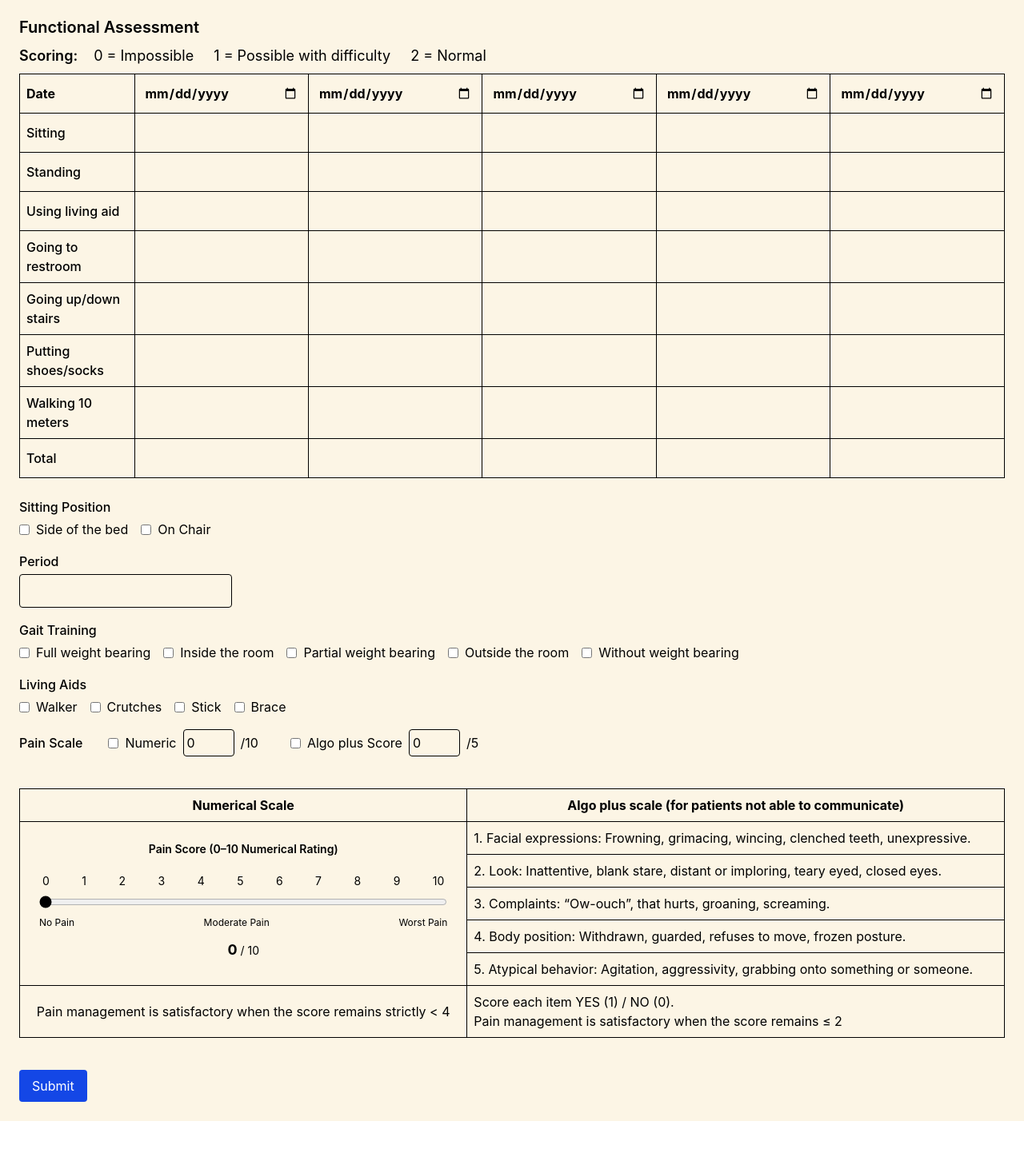
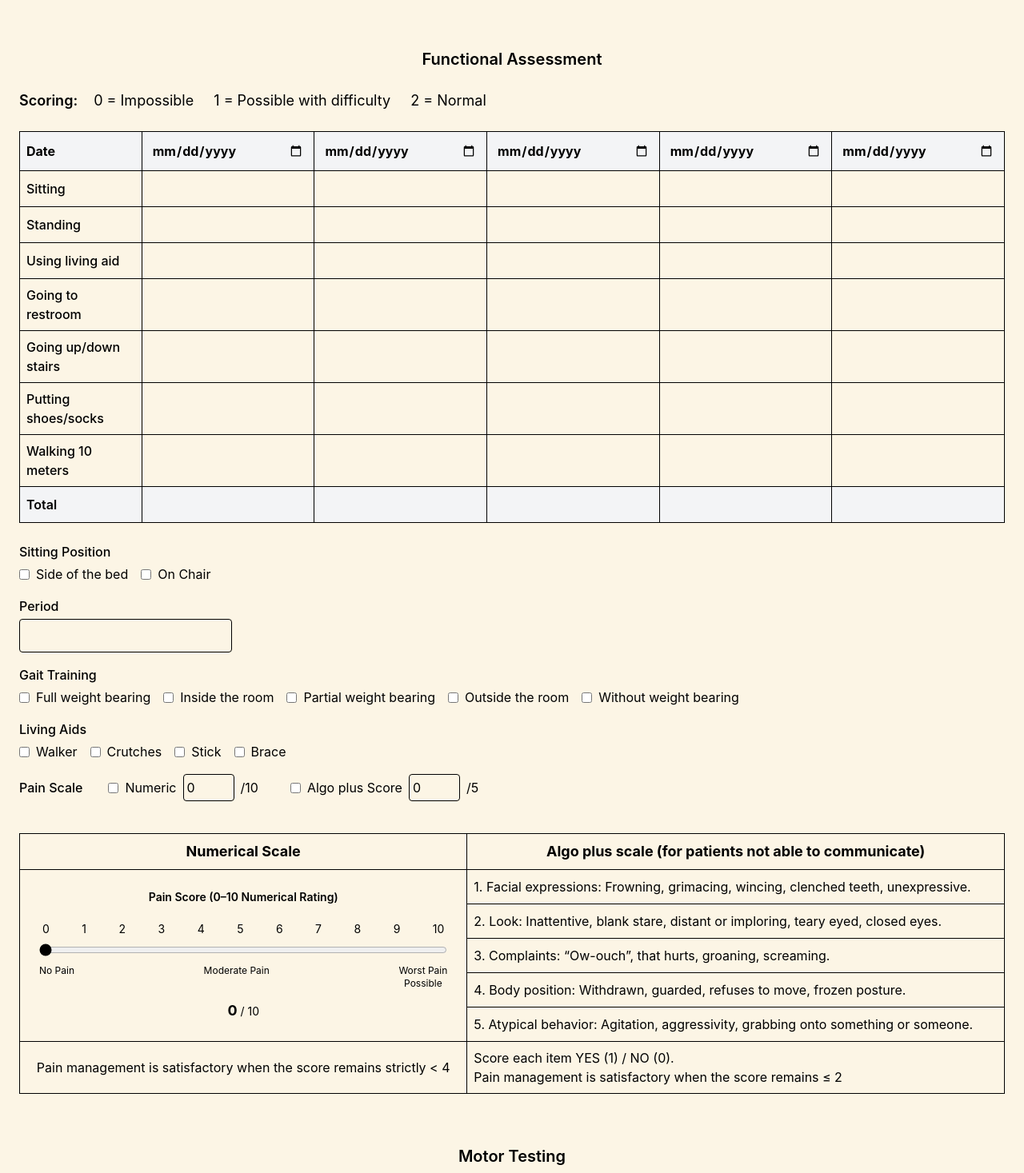
Before and after one commit to lauras14159/reapers-log, a React (Vite) app in the folder frontend/: page / in a window 1280 px wide. Shown: the part 1330-2797 px from the top of the page at 80% size. Before the commit the page ends 2732 px from the top, so only its background shows below. Built offline with nearby package versions, Linux system fonts and the light colour scheme.

Commit message:
Motor Testing

```diff
--- a/frontend/src/components/Scale/PainScale.tsx
+++ b/frontend/src/components/Scale/PainScale.tsx
@@ -46,7 +46,7 @@ export default function PainScaleRating({ value = 0, onChange }: PainScaleProps)
             <div className="flex justify-between text-xs mt-1 ">
                 <span>No Pain</span>
                 <span>Moderate Pain</span>
-                <span>Worst Pain</span>
+                <span className="text-center">Worst Pain <br />Possible</span>
             </div>
 
             {/* Selected value */}
--- a/frontend/src/components/patient/PatientForm.tsx
+++ b/frontend/src/components/patient/PatientForm.tsx
@@ -1,6 +1,6 @@
 
 import { useState } from "react";
-import type { Patient, MusculoskeletalEvaluation, FunctionalAssessment, AlgoPlusScore, Brace, GaitTraining, LivingAids, SittingPosition, PainScale } from "../types/patient";
+import type { Patient, MusculoskeletalEvaluation, AlgoPlusScore, Brace, GaitTraining, LivingAids, SittingPosition, PainScale, MotorRow, MotorTesting } from "../types/patient";
 import PainScaleRating from "../Scale/PainScale";
 
 const admissionOptions: Patient["admissionType"] = ["Orthopedic", "Pulmonary", "Neurologic", "Other"];
@@ -57,6 +57,29 @@ export default function PatientForm() {
         "Without weight bearing",
     ];
 
+    const createEmptySide = () => ["", "", "", "", ""];
+
+    const motorRowsTemplate: MotorRow[] = [
+        { name: "Deltoids (C5)", right: createEmptySide(), left: createEmptySide() },
+        { name: "Biceps (C5-C6)", right: createEmptySide(), left: createEmptySide() },
+        { name: "Wrist Extensors (C6)", right: createEmptySide(), left: createEmptySide() },
+        { name: "Triceps (C7)", right: createEmptySide(), left: createEmptySide() },
+        { name: "Wrist Flexors (C7)", right: createEmptySide(), left: createEmptySide() },
+        { name: "Finger Extensors (C8)", right: createEmptySide(), left: createEmptySide() },
+        { name: "Psoas - Hip Flex (L2)", right: createEmptySide(), left: createEmptySide() },
+        { name: "Quads - Knee Ext (L3)", right: createEmptySide(), left: createEmptySide() },
+        { name: "Tibialis Anterior (L4)", right: createEmptySide(), left: createEmptySide() },
+        { name: "Adductors (L2-L3)", right: createEmptySide(), left: createEmptySide() },
+        { name: "Gluteus (L5)", right: createEmptySide(), left: createEmptySide() },
+        { name: "Peroneus - Ankle Ev (S1)", right: createEmptySide(), left: createEmptySide() },
+        { name: "Triceps Surae (S2)", right: createEmptySide(), left: createEmptySide() },
+        { name: "Abdominal", right: createEmptySide(), left: createEmptySide() },
+    ];
+    const [motorTesting, setMotorTesting] = useState<MotorTesting>({
+        motorDates: ["", "", "", "", ""],
+        rows: motorRowsTemplate,
+    });
+
     const livingAidOptions: LivingAids = ["Walker", "Crutches", "Stick", "Brace"];
 
     const sittingOptions: SittingPosition = ["Side of the bed", "On Chair"];
@@ -69,13 +92,14 @@ export default function PatientForm() {
     const handleSubmit = (e: React.FormEvent<HTMLFormElement>) => {
         e.preventDefault();
 
-        const functionalAssessment: FunctionalAssessment = {
+        const functionalAssessment = {
             patient: {
                 ...patient,
                 admissionTypeOther: patient.admissionType.includes("Other") ? admissionOther : undefined,
                 riskFactorsOther: patient.riskFactors.includes("Other") ? riskOther : undefined,
             },
             musculoskeletalEvaluation: musculoskeletal,
+            motorTesting,
         };
 
         console.log("Functional Assessment Submitted:", functionalAssessment);
@@ -247,7 +271,7 @@ export default function PatientForm() {
 
             {/* Musculoskeletal Evaluation */}
             <div className="space-y-6">
-                <h2 className="text-xl font-semibold">Musculoskeletal Evaluation</h2>
+                <h2 className="text-xl font-semibold text-center">Musculoskeletal Evaluation</h2>
 
                 {/* Range of Motion */}
                 <div className="flex items-center gap-6">
@@ -379,31 +403,34 @@ export default function PatientForm() {
             </div>
 
             {/* Functional Assessment */}
-            <h2 className="text-xl font-semibold mt-6 mb-2">
+            <h2 className="text-xl font-semibold pt-10 text-center">
                 Functional Assessment
             </h2>
-            <h3 className="text-lg mb-2 space-x-5">
+            <h3 className="md:text-lg mb-2 space-x-5">
                 <span className="font-semibold">Scoring:</span>
                 <span>0 = Impossible </span>
                 <span>1 = Possible with difficulty </span>
                 <span>2 = Normal</span>
             </h3>
             {/* Functional Assessment Table */}
+            <div className="w-full pt-4">
                 <div className="w-full overflow-x-auto">
-                <table className="min-w-full sm:min-w-175 w-full border-collapse border border-gray-300 text-center">
-                    <thead>
+                    <table className="w-full border border-gray-300 text-xs sm:text-sm md:text-base table-auto">
+                        <thead className="bg-gray-100">
                             <tr>
-                            <th className="border p-2 text-left">Date</th>
+                                <th className="border p-2 text-left whitespace-nowrap">
+                                    Date
+                                </th>
                                 {[...Array(5)].map((_, idx) => (
                                     <th key={idx} className="border p-2">
                                         <input
                                             type="date"
-                                        className="w-full text-center p-1 text-sm sm:text-base"
-                                    />
+                                            className="w-full p-1 text-center bg-transparent outline-none text-xs sm:text-base" />
                                     </th>
                                 ))}
                             </tr>
                         </thead>
+
                         <tbody>
                             {[
                                 "Sitting",
@@ -414,34 +441,39 @@ export default function PatientForm() {
                                 "Putting shoes/socks",
                                 "Walking 10 meters"
                             ].map(field => (
-                            <tr key={field}>
-                                <td className="border p-2 text-left font-medium text-sm sm:text-base">{field}</td>
+                                <tr key={field} className="hover:bg-gray-50">
+                                    <td className="border p-2 text-left font-medium whitespace-normal">
+                                        {field}
+                                    </td>
                                     {[...Array(5)].map((_, idx) => (
                                         <td key={idx} className="border p-2">
                                             <input
                                                 type="number"
                                                 min={0}
                                                 max={2}
-                                            className="w-full p-1 text-center text-sm sm:text-base"
+                                                className="w-full p-1 text-center bg-transparent outline-none text-xs sm:text-sm"
                                             />
                                         </td>
                                     ))}
                                 </tr>
                             ))}
 
-                        <tr>
-                            <td className="border p-2 text-left font-medium text-sm sm:text-base">Total</td>
+                            <tr className="bg-gray-100 font-semibold">
+                                <td className="border p-2 text-left whitespace-nowrap">
+                                    Total
+                                </td>
                                 {[...Array(5)].map((_, idx) => (
                                     <td key={idx} className="border p-2">
                                         <input
                                             type="text"
-                                        className="p-1 w-full text-center text-sm sm:text-base"
+                                            className="w-full p-1 text-center bg-transparent outline-none text-xs sm:text-sm"
                                         />
                                     </td>
                                 ))}
                             </tr>
                         </tbody>
                     </table>
+                </div>
             </div>
             {/* Additional Assessments */}
             <>
@@ -461,7 +493,6 @@ export default function PatientForm() {
                         ))}
                     </div>
                 </div>
-
                 {/* Period Field */}
                 <div className="mb-4 ">
                     <label className="block font-medium mb-1">Period</label>
@@ -472,8 +503,6 @@ export default function PatientForm() {
                         onChange={e => setPeriod(e.target.value)}
                     />
                 </div>
-
-
                 {/* Gait Training */}
                 <div className="mb-4">
                     <label className="block font-medium mb-1">Gait Training</label>
@@ -587,13 +616,12 @@ export default function PatientForm() {
                     </div>
 
                 </div>
-
             </>
 
             {/* Pain Scale Table */}
             <div className="overflow-x-auto">
-                <table className="min-w-40 w-full border-collapse border border-gray-300 text-left md:text-center">
-                    <thead className="hidden md:table-header-group">
+                <table className="min-w-40 w-full border-collapse text-left md:text-center md:text-base text-sm">
+                    <thead className="hidden md:table-header-group text-lg">
                         <tr>
                             <th className="border p-2">Numerical Scale</th>
                             <th className="border p-2">
@@ -605,7 +633,7 @@ export default function PatientForm() {
                     <tbody className="md:table-row-group">
                         {/* Row 1 */}
                         <tr className="border block md:table-row">
-                            <td className="text-center items-center font-semibold p-2 block md:hidden border-b">Numerical Scale
+                            <td className="text-center items-center font-semibold p-2 block md:hidden border-b text-base">Numerical Scale
 
                             </td>
                             <td className="border-b md:border p-2 align-top block md:table-cell" rowSpan={5}>
@@ -613,13 +641,12 @@ export default function PatientForm() {
                                     value={painScale.painScaleRate}
                                     onChange={val =>
                                         setPainScale({ ...painScale, painScaleRate: val })
-                                    }
-                                />
+                                    } />
                             </td>
                             <td className="border-b p-2 block md:hidden">
                                 Pain management is satisfactory when the score remains strictly &lt; 4
                             </td>
-                            <td className="md:border border-b p-2 text-center items-center font-semibold block md:hidden">
+                            <td className="md:border border-b p-2 text-center items-center font-semibold block md:hidden text-base">
                                 Algo plus scale (for patients not able to communicate)
                             </td>
                             <td className="md:border p-2 text-left block md:table-cell">
@@ -628,13 +655,13 @@ export default function PatientForm() {
                         </tr>
 
                         <tr className="md:border-b block md:table-row">
-                            <td className="border p-2 text-left block md:table-cell">
+                            <td className="border-x p-2 text-left block md:table-cell">
                                 2. Look: Inattentive, blank stare, distant or imploring, teary eyed, closed eyes.
                             </td>
                         </tr>
 
                         <tr className="md:border-b block md:table-row">
-                            <td className="border p-2 text-left block md:table-cell">
+                            <td className="border-x p-2 text-left block md:table-cell">
                                 3. Complaints: “Ow-ouch”, that hurts, groaning, screaming.
                             </td>
                         </tr>
@@ -646,7 +673,7 @@ export default function PatientForm() {
                         </tr>
 
                         <tr className="md:border block md:table-row">
-                            <td className="border p-2 text-left block md:table-cell">
+                            <td className="border-x p-2 text-left block md:table-cell">
                                 5. Atypical behavior: Agitation, aggressivity, grabbing onto something or someone.
                             </td>
                         </tr>
@@ -665,6 +692,114 @@ export default function PatientForm() {
                 </table>
             </div>
 
+            {/* Motor Testing */}
+            <div className="pt-10 w-full max-w-350 mx-auto space-y-4">
+                <h2 className="text-xl font-semibold text-center">Motor Testing</h2>
+
+                <div className="w-full overflow-x-auto">
+                    <table className="w-full table-fixed border  border-collapse text-xs md:text-sm">
+
+                        {/* HEADER */}
+                        <thead className="bg-gray-100">
+                            <tr>
+                                <th className="border p-2 w-24 md:w-44"></th>
+                                <th className="border p-2" colSpan={5}>Right</th>
+                                <th className="border p-2" colSpan={5}>Left</th>
+                            </tr>
+
+                            <tr>
+                                <th className="border p-2">Date</th>
+
+                                {/* RIGHT DATES */}
+                                {motorTesting.motorDates.map((date, i) => (
+                                    <th key={"r" + i} className="border p-1">
+                                        <input
+                                            type="date"
+                                            className="w-full p-1 text-[10px] md:text-xs"
+                                            value={date}
+                                            onChange={(e) => {
+                                                const newDates = [...motorTesting.motorDates];
+                                                newDates[i] = e.target.value;
+                                                setMotorTesting({ ...motorTesting, motorDates: newDates });
+                                            }}
+                                        />
+                                    </th>
+                                ))}
+
+                                {/* LEFT DATES */}
+                                {motorTesting.motorDates.map((date, i) => (
+                                    <th key={"l" + i} className="border p-1">
+                                        <input
+                                            type="date"
+                                            className="w-full p-1 text-[10px] md:text-xs"
+                                            value={date}
+                                            onChange={(e) => {
+                                                const newDates = [...motorTesting.motorDates];
+                                                newDates[i] = e.target.value;
+                                                setMotorTesting({ ...motorTesting, motorDates: newDates });
+                                            }}
+                                        />
+                                    </th>
+                                ))}
+                            </tr>
+                        </thead>
+
+                        {/* BODY */}
+                        <tbody>
+                            {motorTesting.rows.map((row, rowIndex) => (
+                                <tr key={row.name}>
+
+                                    {/* Muscle Name */}
+                                    <td className="border p-2 text-left font-medium w-40 md:w-56">
+                                        {row.name}
+                                    </td>
+
+                                    {/* RIGHT SIDE */}
+                                    {row.right.map((val, colIndex) => (
+                                        <td key={"r" + colIndex} className="border p-1">
+                                            <div className="flex justify-center">
+                                                <input
+                                                    type="text"
+                                                    className="w-10 md:w-12 p-1 text-center"
+                                                    value={val}
+                                                    onChange={(e) => {
+                                                        const newRows = [...motorTesting.rows];
+                                                        newRows[rowIndex].right[colIndex] = e.target.value;
+                                                        setMotorTesting({ ...motorTesting, rows: newRows });
+                                                    }}
+                                                />
+                                            </div>
+                                        </td>
+                                    ))}
+
+                                    {/* LEFT SIDE */}
+                                    {row.left.map((val, colIndex) => (
+                                        <td key={"l" + colIndex} className="border p-1">
+                                            <div className="flex justify-center">
+                                                <input
+                                                    type="text"
+                                                    className="w-10 md:w-12 p-1 text-center"
+                                                    value={val}
+                                                    onChange={(e) => {
+                                                        const newRows = [...motorTesting.rows];
+                                                        newRows[rowIndex].left[colIndex] = e.target.value;
+                                                        setMotorTesting({ ...motorTesting, rows: newRows });
+                                                    }}
+                                                />
+                                            </div>
+                                        </td>
+                                    ))}
+                                </tr>
+                            ))}
+                        </tbody>
+                    </table>
+                </div>
+            </div>
+
+
+
+
+
             <button
                 type="submit"
                 className="hover:bg-[#1e2939] text-white px-4 py-2 rounded bg-blue-700 mt-4 duration-500">
```
Also changed, not shown: frontend/src/components/types/patient.ts (+13 -0 lines). Lines whose indentation alone changed are shown as unchanged.
